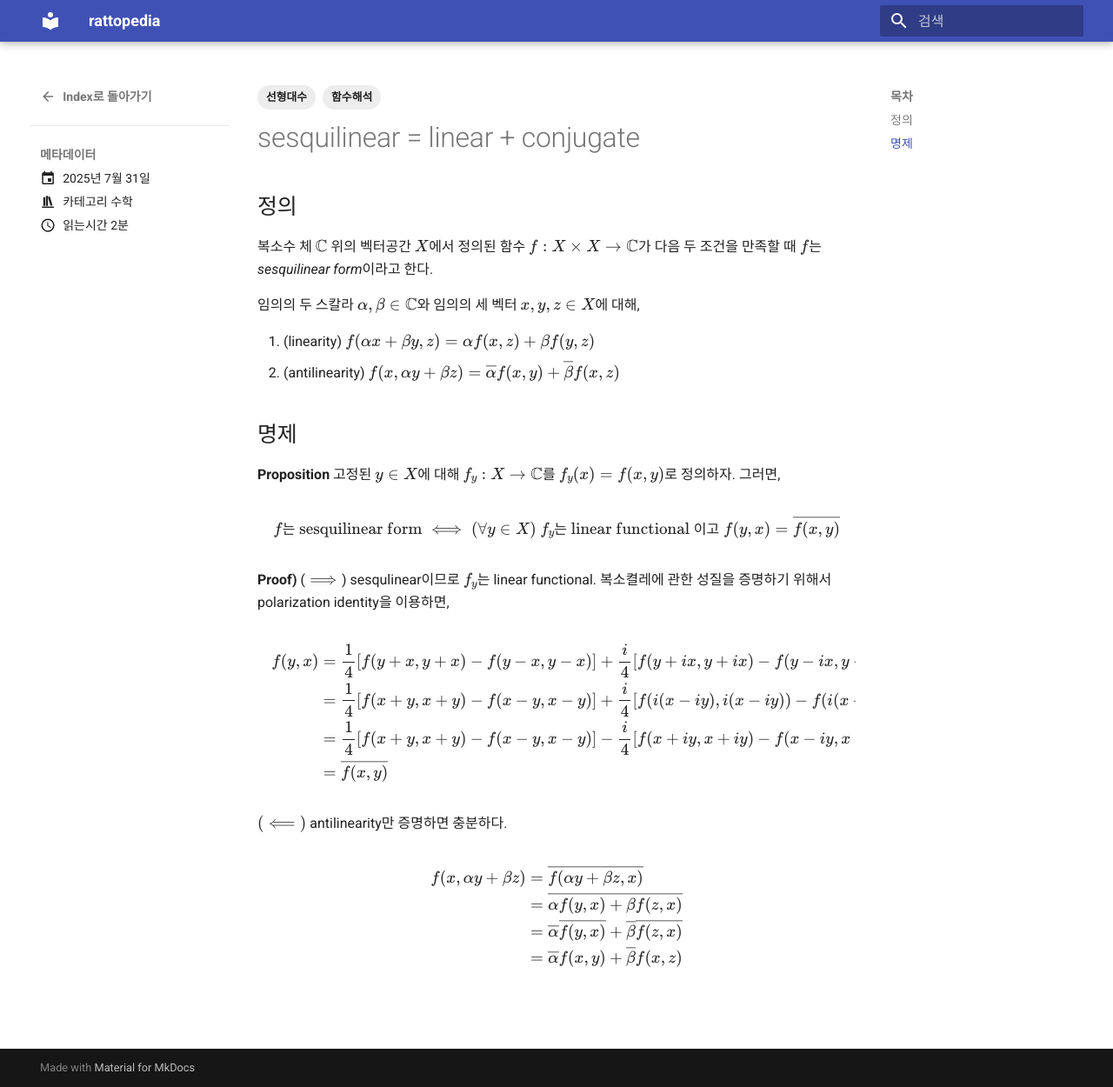
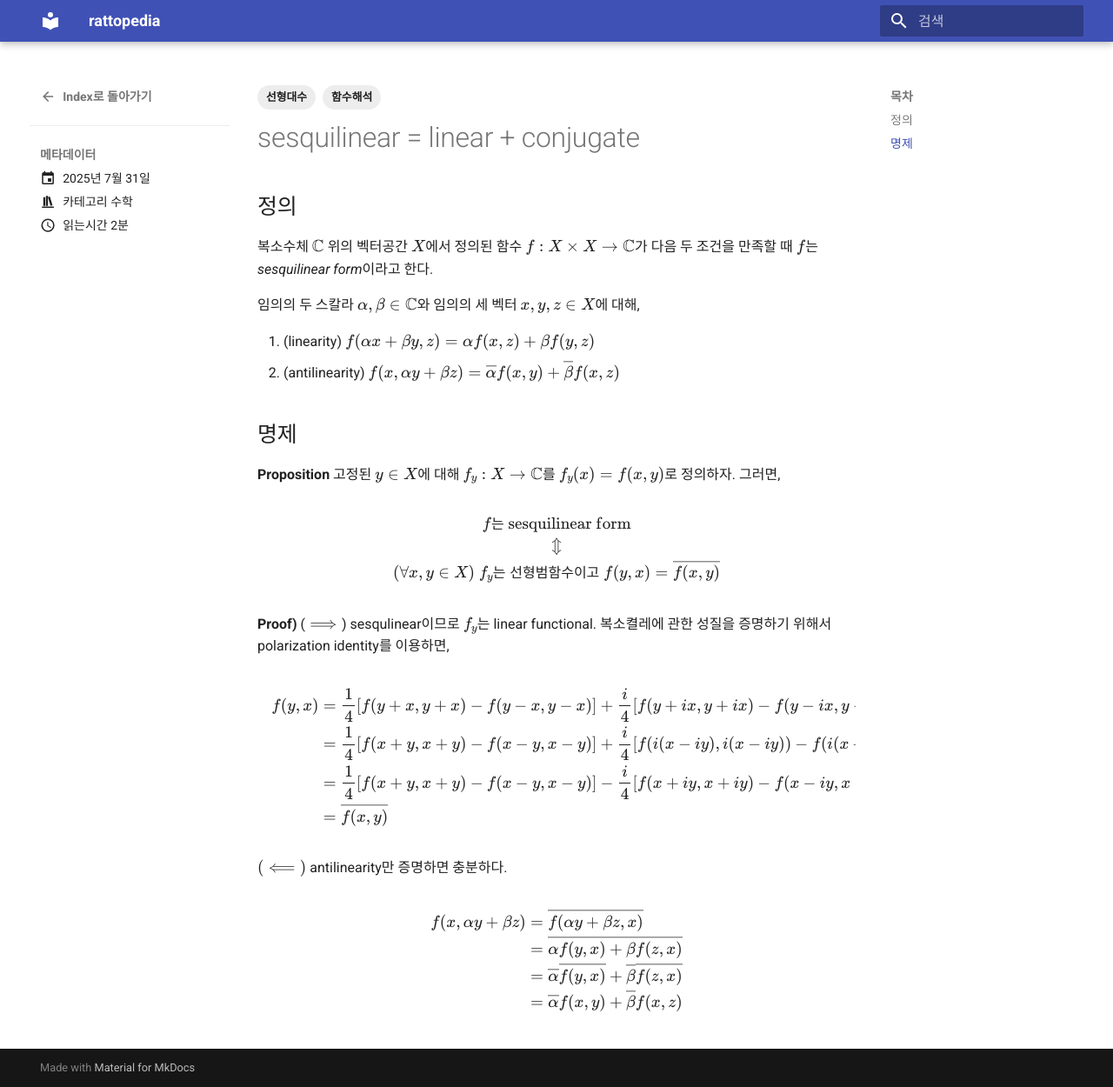
Before and after one commit to rattopos/rattopedia, an MkDocs documentation site: the page built from docs/blog/posts/sesquilin=lin+conj.md, in a window 1280 px wide and 1250 px high. Shown: the whole window at 87% size. Built offline with MkDocs 1.6.1 and Material for MkDocs 9.7.7, drawn with Linux system fonts in a browser that asks for light colours.

Commit message:
updated files FinDimVect=BasisVect=Mat.md and sesquilin=lin=conj.md

```diff
--- a/docs/blog/posts/sesquilin=lin+conj.md
+++ b/docs/blog/posts/sesquilin=lin+conj.md
@@ -11,7 +11,7 @@ tags:
 
 ## 정의
 
-복소수 체 ${ \mathbb{C} }$ 위의 벡터공간 ${ X }$에서 정의된 함수 ${ f : X \times X\to \mathbb{C} }$가 다음 두 조건을 만족할 때 ${ f }$는 *sesquilinear form*이라고 한다.
+복소수체 ${ \mathbb{C} }$ 위의 벡터공간 ${ X }$에서 정의된 함수 ${ f : X \times X\to \mathbb{C} }$가 다음 두 조건을 만족할 때 ${ f }$는 *sesquilinear form*이라고 한다.
 
 임의의 두 스칼라 ${ \alpha,\beta \in \mathbb{C} }$와 임의의 세 벡터 ${ x,y,z \in X }$에 대해,
 
@@ -22,9 +22,11 @@ tags:
 
 **Proposition** 고정된 ${ y \in X }$에 대해 ${ f_{y} : X \to \mathbb{C} }$를 ${ f_{y}(x) = f(x,y) }$로 정의하자. 그러면,
 
-$$ f\text{는 sesquilinear form} \iff (\forall y\in X)\ f_{y} \text{는 linear functional 이고 } f(y,x) = \overline{f(x,y)} $$
+$$ \begin{gather}
+f\text{는 sesquilinear form} \\ \Updownarrow \\ (\forall x, y\in X)\ f_{y} \text{는 선형범함수이고 } f(y,x) = \overline{f(x,y)}
+\end{gather} $$
 
-**Proof)** (${ \implies }$) sesqulinear이므로 ${ f_{y} }$는 linear functional. 복소켤레에 관한 성질을 증명하기 위해서 polarization identity을 이용하면,
+**Proof)** (${ \implies }$) sesqulinear이므로 ${ f_{y} }$는 linear functional. 복소켤레에 관한 성질을 증명하기 위해서 polarization identity를 이용하면,
 
 $$ \begin{eqnarray}
 f(y,x) & = & \frac{1}{4} \left[ f(y+x,y+x) - f(y-x,y-x) \right] + \frac{i}{4}\left[ f(y+ix,y+ix) - f(y-ix,y-ix) \right] \\
```
Also changed, not shown: docs/blog/posts/FinDimVect=BasisVect=Mat/FinDimVect=BasisVect=Mat.md (added, +94 -0 lines), docs/blog/posts/FinDimVect=BasisVect=Mat/cd1.png (added), docs/blog/posts/FinDimVect=BasisVect=Mat/cd2.png (added), docs/blog/posts/FinDimVect=BasisVect=Mat/cd3.png (added).
